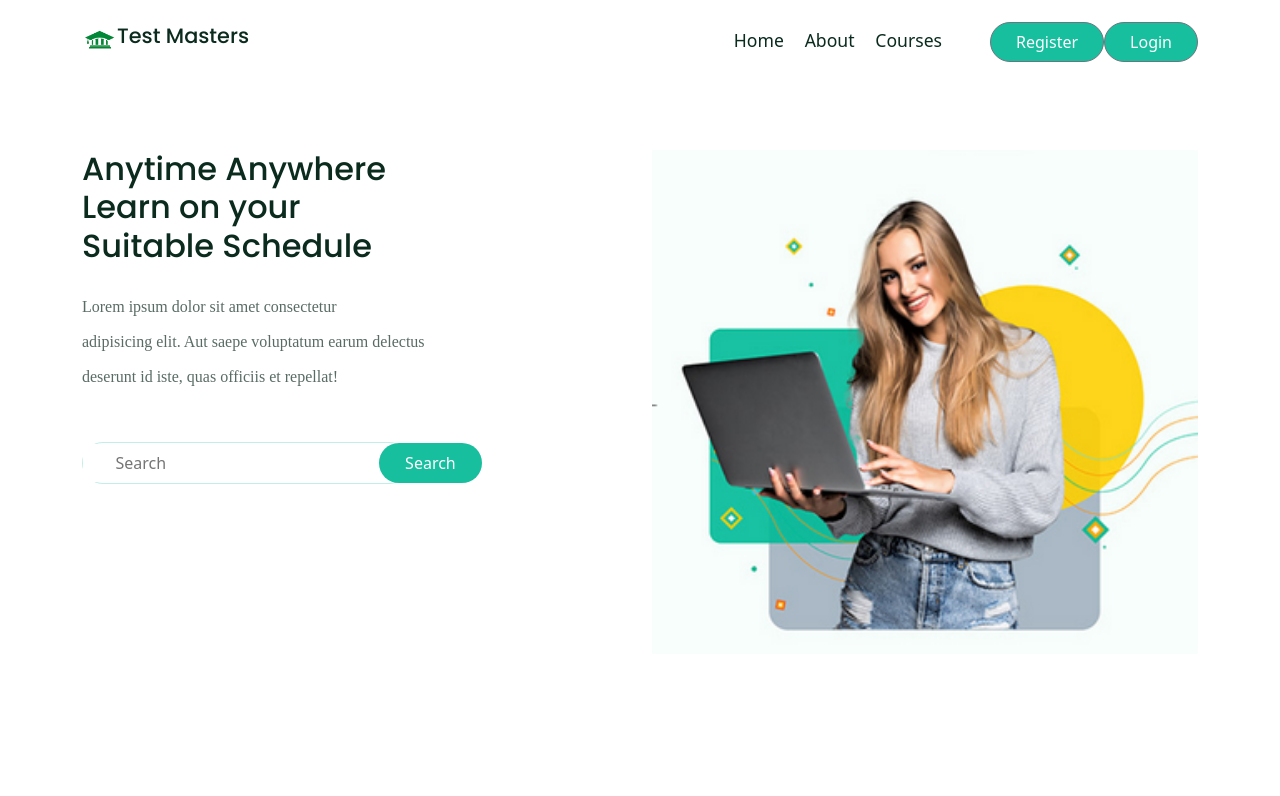
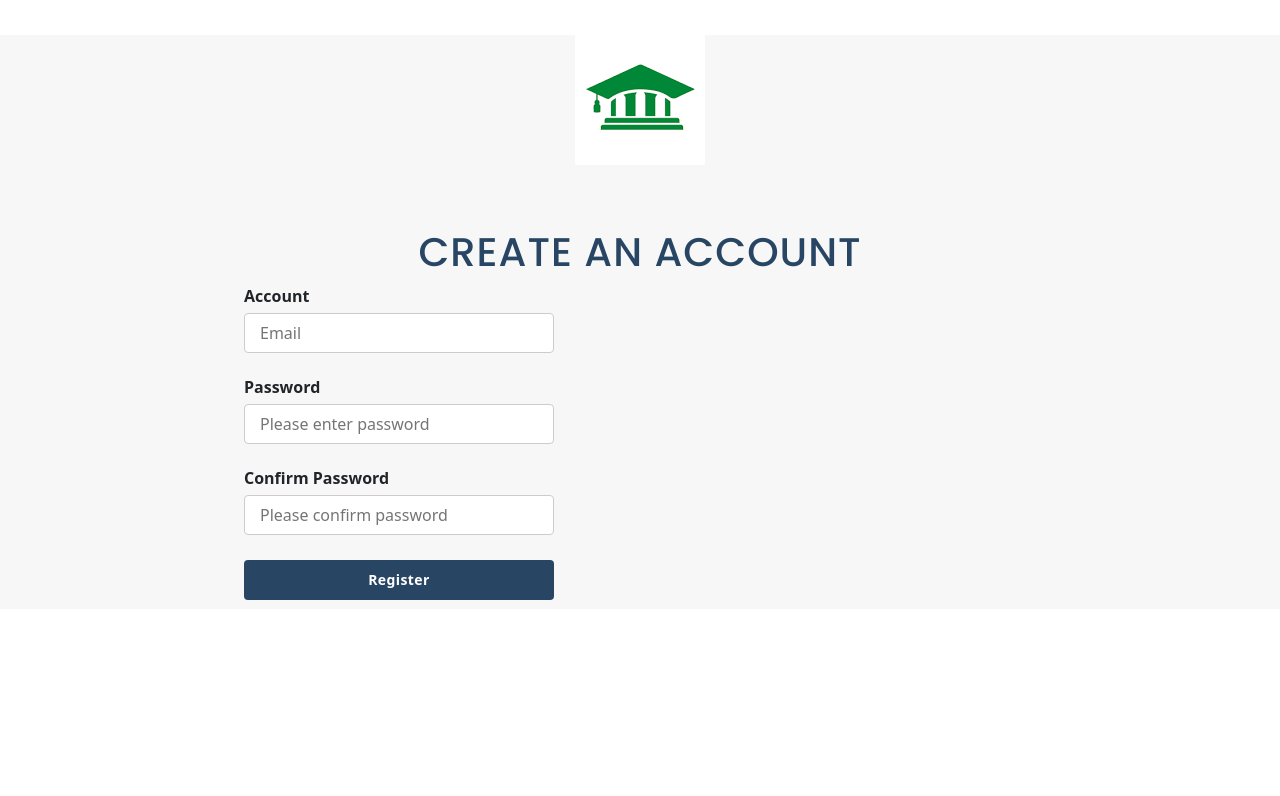
Before and after one commit to SIECTESTMASTERS/test-prep-app, a React (Create React App) app in the folder client/: page /signup in a window 1280 px wide. Shown: the top 796 px of the page. Built offline with nearby package versions, Linux system fonts and the light colour scheme; a web font is replaced by a local one.

Commit message:
feat(login):adding form for login page

```diff
--- a/client/package.json
+++ b/client/package.json
@@ -10,6 +10,8 @@
     "react": "^18.2.0",
     "react-countup": "^6.4.2",
     "react-dom": "^18.2.0",
+    "react-router": "^6.9.0",
+    "react-router-dom": "^6.9.0",
     "react-scripts": "5.0.1",
     "reactstrap": "^9.1.6",
     "remixicon": "^2.5.0",
--- a/client/src/App.js
+++ b/client/src/App.js
@@ -1,9 +1,16 @@
+import { Routes, Route, BrowserRouter } from 'react-router-dom';
 import './App.css';
 import Home from './pages/Home';
+import SignUp from './pages/SignUp';
 
 function App() {
   return (
-    <Home />
+    <BrowserRouter>
+    <Routes>
+      <Route path='/' element={<Home />}/>
+      <Route path='/signup' element={<SignUp />}/>
+    </Routes>
+    </BrowserRouter>
   );
 }
 
--- /dev/null
+++ b/client/src/components/FormInput/FormInput.css
@@ -0,0 +1,108 @@
+.login-page .siec-logo{
+    display: block;
+    max-width: 161px;
+    margin: 35px auto 63px;
+}
+.login-page-wrap {
+    background: #f7f7f7
+}
+.container {
+    width: 750px;
+}
+.container {
+    padding-right: 15px;
+    padding-left: 15px;
+    margin-right: auto;
+    margin-left: auto;
+}
+
+img{
+    height: auto;
+    vertical-align: middle;
+    border: 0;
+}
+
+h1 {
+    text-align: center;
+    font-size: 32px;
+    font-weight: bold;
+    line-height: 1.41;
+    letter-spacing: 1px;
+    color: #284664;
+    margin: 0 0 50px;
+    text-transform: uppercase;
+}
+
+.login-box {
+    max-width: 792px;
+    margin: 0 auto;
+    position: relative;
+    display: flex;
+    flex-wrap: wrap;
+}
+
+.login-box__left {
+    width: 50%;
+    float: left;
+}
+
+.login-box__items-wrap {
+    width: 100%;
+    max-width: 310px;
+}
+
+.login-box__login-field {
+    margin: 0px 0px 22px 0px;
+}
+
+label {
+    display: inline-block;
+    max-width: 100%;
+    margin-bottom: 5px;
+    font-weight: bold;
+}
+
+.login-box__login-field .form-group {
+    position: relative;
+    width: 100%;
+    padding: 0;
+}
+
+.login-box__login-field .form-group input {
+    border: 1px solid #cccccc;
+    background-color: #ffffff;
+    padding: 0px 13px 0 15px;
+    width: 100%;
+    height: 40px;
+    line-height: 40px;
+    outline: none;
+    border-radius: 4px;
+    box-shadow: none;
+    -webkit-box-shadow: none;
+    outline: none;
+}
+
+.login-box__left .btn-submit {
+    display: block;
+    width: 100%;
+    background-color: #284664;
+    font-size: 14px;
+    font-weight: bold;
+    color: #fff;
+    height: 40px;
+    line-height: 40px;
+    letter-spacing: 0.4px;
+    border: none;
+    border-radius: 4px;
+    text-align: center;
+    -moz-transition: all ease 0.2s;
+    -o-transition: all ease 0.2s;
+    -webkit-transition: all ease 0.2s;
+    transition: all ease 0.2s;
+    margin-bottom: 9px;
+    margin-top: 25px;
+}
+
+button.iot-bt {
+    line-height: normal;
+}
--- /dev/null
+++ b/client/src/components/FormInput/FormInput.jsx
@@ -0,0 +1,56 @@
+import React from 'react'
+import { Link } from 'react-router-dom'
+import logo from '../../images/sieclogo.png'
+import './FormInput.css'
+
+function FormInput() {
+  return (
+    <div className="login-page">
+    <div className='login-page-wrap'>
+        <div className="container">
+        <div classname='login-logo'>
+            <Link to='/' style={{ textDecoration: 'none', backgroundColor: 'transparent' }}>
+            <img src={logo} alt='logo' className='siec-logo'/>
+            </Link>
+            <h1>Create an account</h1>
+        </div>
+        <div className="login-content">
+            <form>
+                <div className="login-box">
+                    <div className="login-box__left">
+                        <div className="login-box__items-wrap">
+                        <div className="login-box__login-field">
+                            <label for='user-email'>Account</label>
+                            <div className="form-group toggle-field">
+                                <input placeholder='Email' type='email'></input>
+                            </div>
+                        </div>
+
+                        <div className="login-box__login-field">
+                            <label for='user-password'>Password</label>
+                            <div className="form-group toggle-field">
+                                <input placeholder='Please enter password' type='password'></input>
+                            </div>
+                        </div>
+
+                        <div className="login-box__login-field">
+                            <label for='user-password'>Confirm Password</label>
+                            <div className="form-group toggle-field">
+                                <input placeholder='Please confirm password' type='password'></input>
+                            </div>
+                        </div>
+
+                        <button className='btn-submit' type='submit'>Register</button>
+
+                        </div>
+                    </div>
+                </div>
+            </form>
+        </div>
+        </div>
+    </div>
+    </div>
+  )
+}
+
+export default FormInput
--- a/client/src/components/Header/Header.jsx
+++ b/client/src/components/Header/Header.jsx
@@ -1,4 +1,5 @@
 import React, { useRef } from 'react'
+import { Link } from 'react-router-dom';
 import { Button, Container } from 'reactstrap';
 import logo from '../../images/sieclogo.png'
 import './header.css'
@@ -40,7 +41,7 @@ function Header() {
 
           <div className="nav__right">
             <Button>
-              Register
+              <Link to='/signup'>Register</Link>
             </Button>
             <Button>
               Login
--- a/client/src/index.js
+++ b/client/src/index.js
@@ -9,10 +9,11 @@ import "remixicon/fonts/remixicon.css";
 import "slick-carousel/slick/slick.css";
 import "slick-carousel/slick/slick-theme.css";
 
+
 const root = ReactDOM.createRoot(document.getElementById('root'));
 root.render(
   <React.StrictMode>
-    <App />
+      <App />
   </React.StrictMode>
 );
 
--- /dev/null
+++ b/client/src/pages/SignUp.jsx
@@ -0,0 +1,12 @@
+import React from 'react'
+import FormInput from '../components/FormInput/FormInput'
+
+function SignUp() {
+  return (
+    <div>
+      <FormInput />
+    </div>
+  )
+}
+
+export default SignUp
```
Also changed, not shown: client/src/pages/Login.jsx (added, +13 -0 lines), 1 other file (tests, documents, lock files or other folders).
